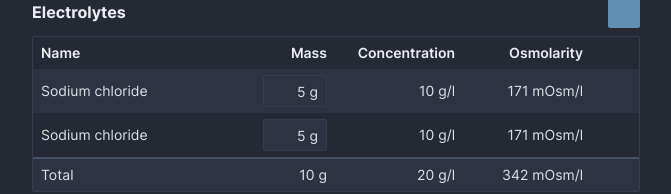
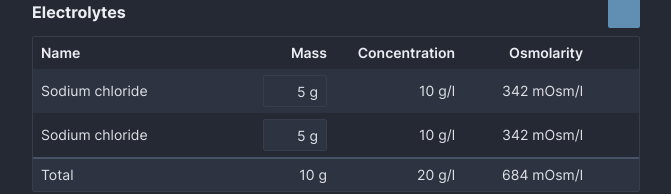
Before and after one commit to jsmolka/bottle, a Vue app: page / in a window 1280 px wide. Shown: the part 661-855 px from the top of the page, without its empty margins (304-975 px from the left). Built offline with nearby package versions, Linux system fonts and the light colour scheme; some icons are missing.

Commit message:
add osmoles per mole

```diff
--- a/src/modules/chemistry.js
+++ b/src/modules/chemistry.js
@@ -37,9 +37,10 @@ defineSchema(Atoms, {
 });
 
 export class Molecule {
-  constructor(name, formula) {
+  constructor(name, formula, osmolesPerMole = 1) {
     this.name = name;
     this.formula = formula;
+    this.osmolesPerMole = osmolesPerMole;
   }
 
   static glucose = new Molecule('Glucose', [
@@ -60,10 +61,11 @@ export class Molecule {
     new Atoms(Atom.oxygen, 11),
   ]);
 
-  static sodiumChloride = new Molecule('Sodium chloride', [
-    new Atoms(Atom.sodium, 1),
-    new Atoms(Atom.chlorine, 1),
-  ]);
+  static sodiumChloride = new Molecule(
+    'Sodium chloride',
+    [new Atoms(Atom.sodium, 1), new Atoms(Atom.chlorine, 1)],
+    2,
+  );
 
   // g/mol
   get molarMass() {
@@ -78,6 +80,7 @@ export class Molecule {
 defineSchema(Molecule, {
   name: primitive(),
   formula: array(schema(Atoms)),
+  osmolesPerMole: primitive(),
 });
 
 export class Substance {
@@ -105,13 +108,23 @@ export class Mixture {
 
   // g/mol
   get molarMass() {
-    let mass = 0;
-    let prop = 0;
+    let total = 0;
+    let totalProportions = 0;
     for (const substance of this.substances) {
-      mass += substance.proportion * substance.molecule.molarMass;
-      prop += substance.proportion;
+      total += substance.proportion * substance.molecule.molarMass;
+      totalProportions += substance.proportion;
     }
-    return mass / prop;
+    return total / totalProportions;
+  }
+
+  get osmolesPerMole() {
+    let total = 0;
+    let totalProportions = 0;
+    for (const substance of this.substances) {
+      total += substance.proportion * substance.molecule.osmolesPerMole;
+      totalProportions += substance.proportion;
+    }
+    return total / totalProportions;
   }
 }
 
--- a/src/views/Mixtures.vue
+++ b/src/views/Mixtures.vue
@@ -78,7 +78,8 @@ const concentrations = computed(() => {
 
 const osmolarities = computed(() => {
   return concentrations.value.map(
-    (concentration, index) => concentration / props.mixtures[index].molarMass,
+    (concentration, index) =>
+      (concentration / props.mixtures[index].molarMass) * props.mixtures[index].osmolesPerMole,
   );
 });
 
```
